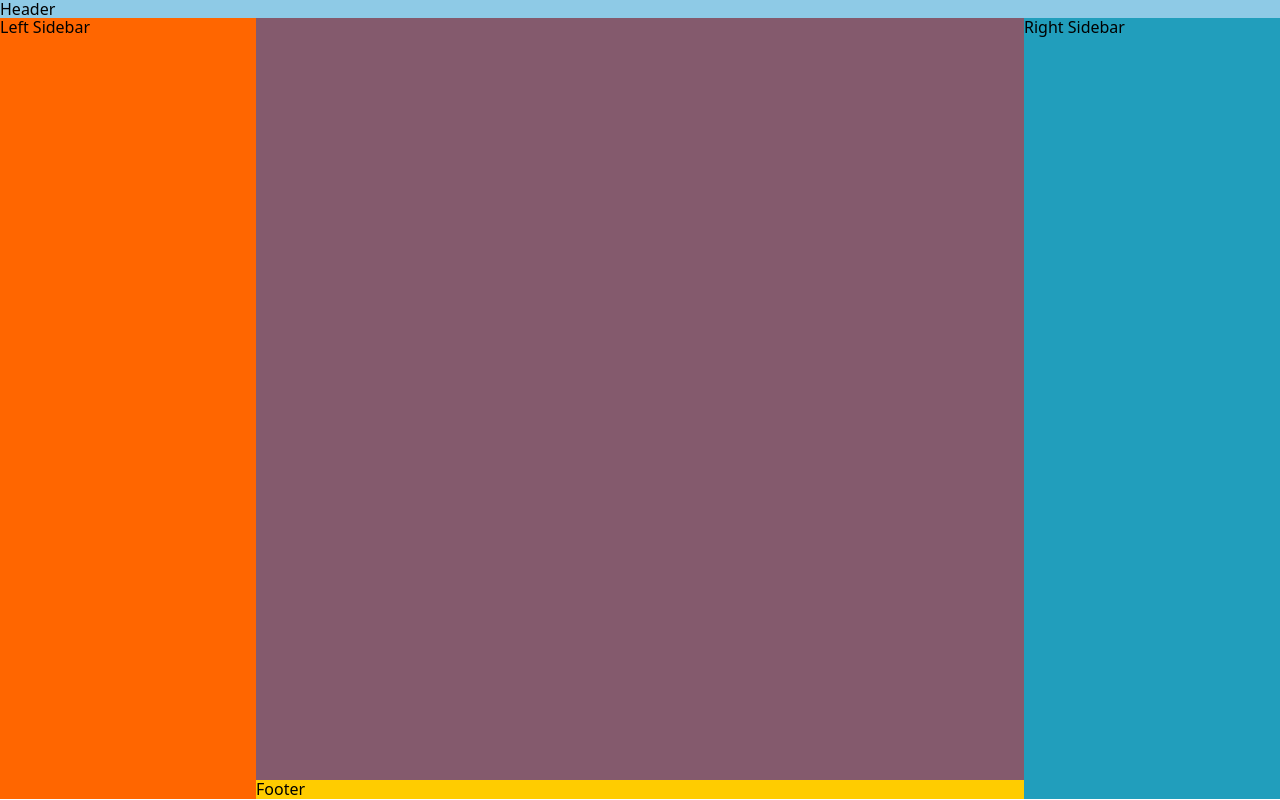
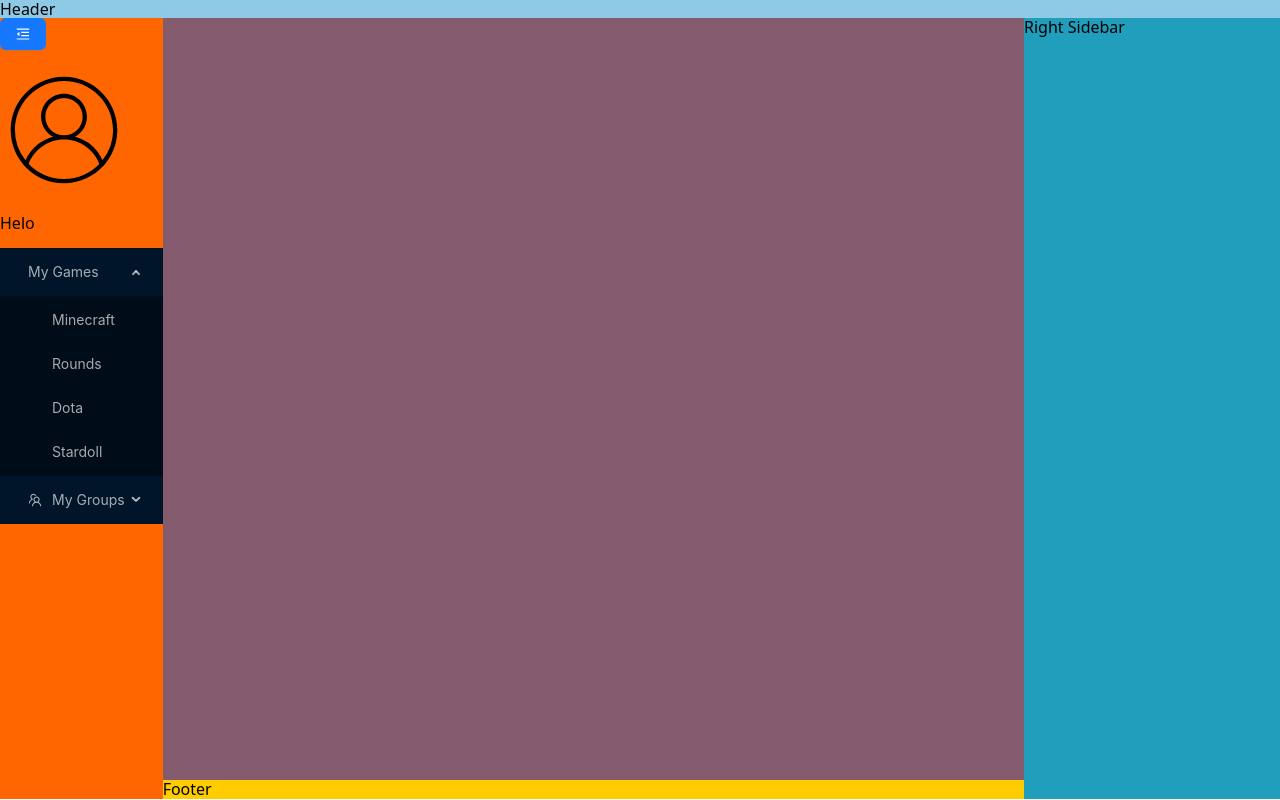
Before and after one commit to bounswe/bounswe2023group5, a React (Vite) app in the folder app/frontend/: page / in a window 1280 px wide. Built offline with nearby package versions, Linux system fonts and the light colour scheme.

Commit message:
Implements the first draft of the sidebar

```diff
--- /dev/null
+++ b/app/frontend/src/Components/Icons/Profile.tsx
@@ -0,0 +1,34 @@
+import { SVGProps } from "react";
+
+interface Props extends SVGProps<SVGSVGElement> {}
+
+function Profile(props: Props) {
+  return (
+    <svg
+      id="SvgjsSvg1035"
+      width="128"
+      height="128"
+      xmlns="http://www.w3.org/2000/svg"
+      version="1.1"
+      xmlnsXlink="http://www.w3.org/1999/xlink"
+    >
+      <defs id="SvgjsDefs1036"></defs>
+      <g id="SvgjsG1037">
+        <svg
+          xmlns="http://www.w3.org/2000/svg"
+          viewBox="0 0 60 60"
+          width="128"
+          height="128"
+        >
+          <path
+            d="M30 5C16.215 5 5 16.215 5 30s11.215 25 25 25c7.258 0 13.8-3.111 18.371-8.067.035-.029.061-.062.092-.095C52.52 42.39 55 36.48 55 30 55 16.215 43.785 5 30 5zm0 48c-6.506 0-12.385-2.72-16.572-7.076 2.615-6.848 9.2-11.42 16.572-11.42 7.38 0 13.958 4.57 16.572 11.42C42.384 50.282 36.506 53 30 53zm18.047-8.766a19.743 19.743 0 0 0-12.912-11.038c3.344-1.825 5.617-5.373 5.617-9.443C40.752 17.824 35.929 13 30 13s-10.752 4.824-10.752 10.753c0 4.07 2.274 7.62 5.619 9.445-5.686 1.533-10.478 5.55-12.914 11.035A22.88 22.88 0 0 1 7 30C7 17.317 17.317 7 30 7s23 10.317 23 23a22.88 22.88 0 0 1-4.953 14.234zM30 32.504c-4.826 0-8.752-3.925-8.752-8.751S25.174 15 30 15s8.752 3.927 8.752 8.753-3.926 8.752-8.752 8.752z"
+            fill="#000000"
+            className="color000 svgShape"
+          ></path>
+        </svg>
+      </g>
+    </svg>
+  );
+}
+
+export default Profile;
--- a/app/frontend/src/Layout/MainLayout/MainLayout.module.scss
+++ b/app/frontend/src/Layout/MainLayout/MainLayout.module.scss
@@ -3,7 +3,7 @@
 .holyGrailLayout {
   display: grid;
   $column-size: clamp(0px, 20%, 300px);
-  grid-template-columns: $column-size 1fr $column-size;
+  grid-template-columns: min-content 1fr $column-size;
   grid-template-rows: auto 1fr auto;
   grid-template-areas:
     "header header header"
--- a/app/frontend/src/Layout/MainLayout/MainLayout.tsx
+++ b/app/frontend/src/Layout/MainLayout/MainLayout.tsx
@@ -1,3 +1,4 @@
+import SideBar from "../SideBar/SideBar";
 import styles from "./MainLayout.module.scss";
 import { Outlet } from "react-router-dom";
 
@@ -5,7 +6,9 @@ function MainLayout() {
   return (
     <div className={styles.holyGrailLayout}>
       <div className={styles.header}>Header</div>
-      <div className={styles.leftColumn}>Left Sidebar</div>
+      <div className={styles.leftColumn}>
+        <SideBar></SideBar>
+      </div>
       <div className={styles.mainContent}>
         <Outlet />
       </div>
--- /dev/null
+++ b/app/frontend/src/Layout/SideBar/SideBar.module.scss
@@ -0,0 +1,11 @@
+
+.sidebar-container {
+    width: 100%;
+    display: flex;
+    flex-direction: column;
+    align-items: center;
+    .profile-pic {
+        height: 130px;
+        width:130px;
+    }
+}
--- /dev/null
+++ b/app/frontend/src/Layout/SideBar/SideBar.tsx
@@ -0,0 +1,78 @@
+import React, { useState } from "react";
+import {
+  TeamOutlined,
+  MenuFoldOutlined,
+  MenuUnfoldOutlined,
+  UserOutlined,
+} from "@ant-design/icons";
+import type { MenuProps } from "antd";
+import { Button, Menu } from "antd";
+import styles from "./SideBar.module.scss";
+import Profile from "../../Components/Icons/Profile";
+
+type MenuItem = Required<MenuProps>["items"][number];
+
+function createItem(
+  label: React.ReactNode,
+  key: React.Key,
+  icon?: React.ReactNode,
+  children?: MenuItem[],
+  type?: "group"
+): MenuItem {
+  return {
+    key,
+    icon,
+    children,
+    label,
+    type,
+  } as MenuItem;
+}
+
+const items: MenuItem[] = [
+  createItem("My Games", "sub1", <></>, [
+    createItem("Minecraft", "5"),
+    createItem("Rounds", "6"),
+    createItem("Dota", "7"),
+    createItem("Stardoll", "8"),
+  ]),
+
+  createItem("My Groups", "sub2", <TeamOutlined />, [
+    createItem("RoundsAndRounds", "9"),
+    createItem("D0TA", "10"),
+  ]),
+];
+
+function SideBar() {
+  const [collapsed, setCollapsed] = useState(false);
+
+  const toggleCollapsed = () => {
+    setCollapsed(!collapsed);
+  };
+
+  return (
+    <div className={styles.sidebarContainer}>
+      <Button
+        type="primary"
+        onClick={toggleCollapsed}
+        style={{ marginBottom: 16 }}
+      >
+        {collapsed ? <MenuUnfoldOutlined /> : <MenuFoldOutlined />}
+      </Button>
+      <div className={styles.profilePic}>
+        <Profile></Profile>
+      </div>
+      <p>Helo</p>
+
+      <Menu
+        defaultSelectedKeys={["1"]}
+        defaultOpenKeys={["sub1"]}
+        mode="inline"
+        theme="dark"
+        inlineCollapsed={collapsed}
+        items={items}
+      />
+    </div>
+  );
+}
+
+export default SideBar;
```
